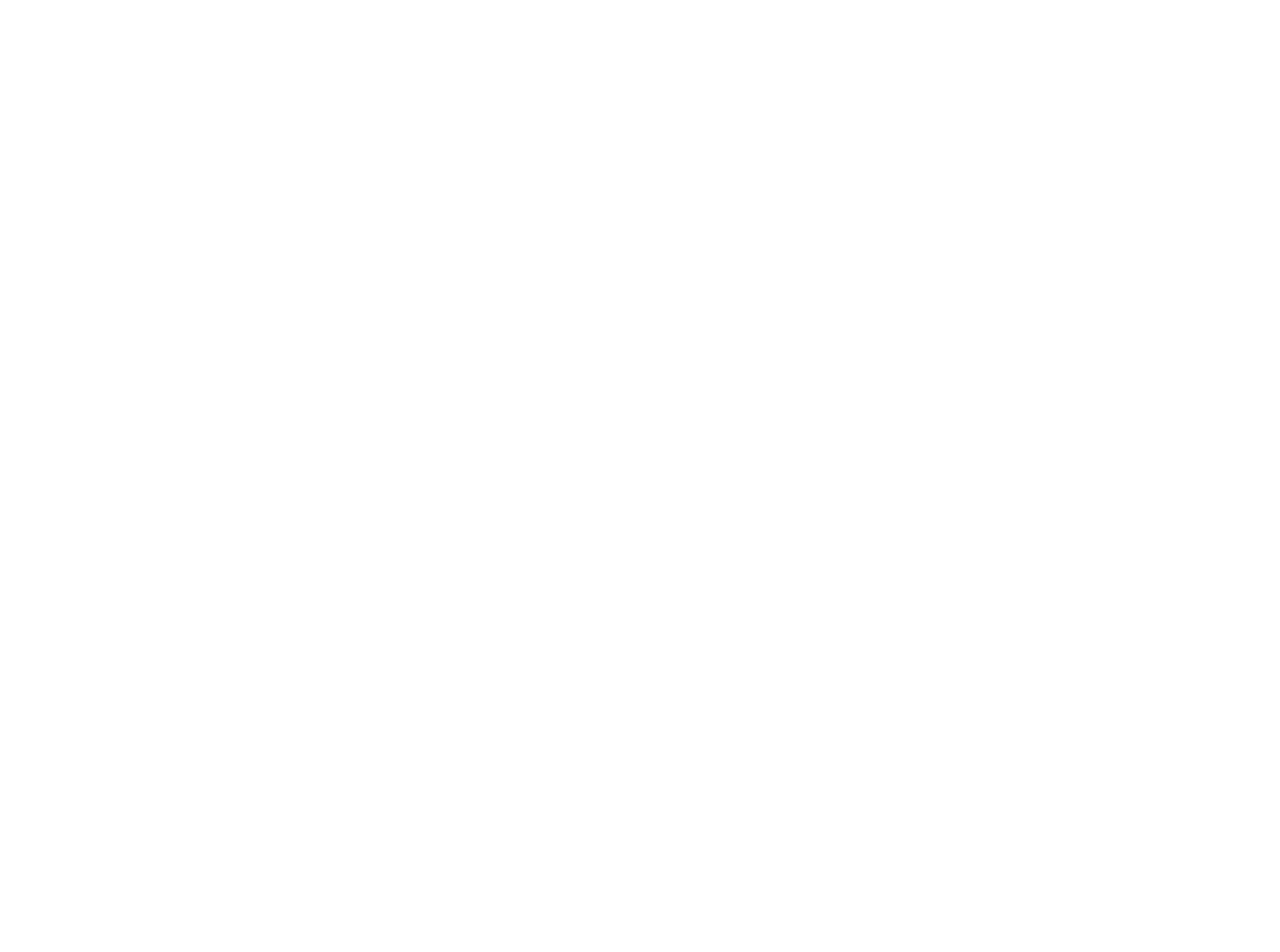
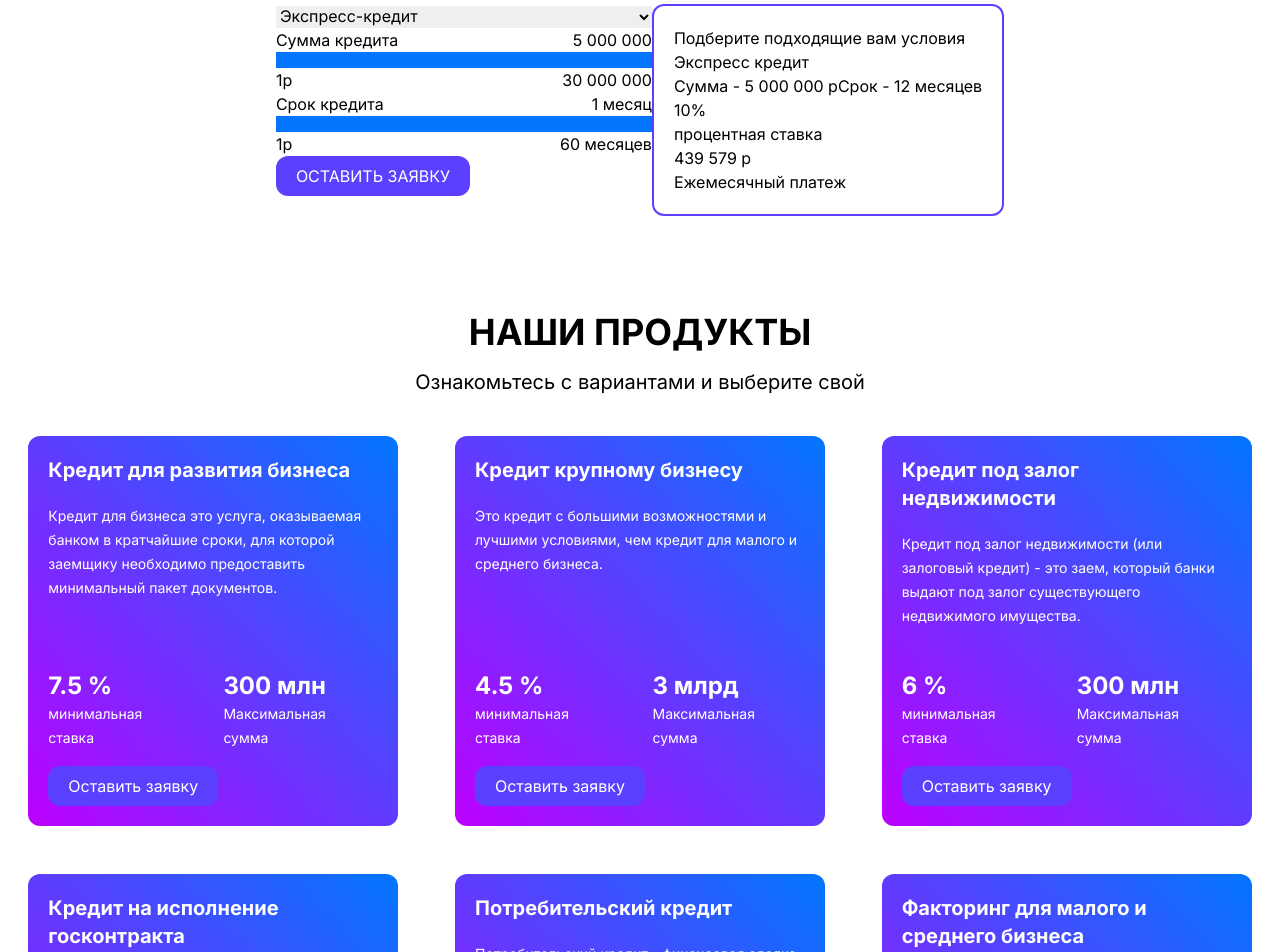
Before and after one commit to GRASS-120/white-broker, a React (Vite) app in the folder white-broker/: page /mainpage in a window 1280 px wide. Shown: the part 1340-2292 px from the top of the page. Before the commit the page ends 1274 px from the top, so only its background shows below. Built offline with nearby package versions, Linux system fonts and the light colour scheme.

Commit message:
nedo-main-page

```diff
--- a/white-broker/package.json
+++ b/white-broker/package.json
@@ -16,6 +16,7 @@
     "react-dom": "^18.2.0",
     "react-hook-form": "^7.43.9",
     "react-router-dom": "^6.10.0",
+    "react-select": "^5.7.3",
     "swiper": "^9.3.2"
   },
   "devDependencies": {
--- /dev/null
+++ b/white-broker/src/components/common/Calc/Calc.jsx
@@ -0,0 +1,89 @@
+import React from 'react';
+import { mainPageData } from '../../../context/mainPageData';
+import Button from '../../ui/Button';
+
+
+const Calc = () => {
+    return (
+        <div className='my-10'>
+            <div className='max-w-[1440px] m-auto'>
+                <div className='text-4xl font-bold text-center'>{mainPageData.calculator.title}</div>
+                <p className='text-xl text-center my-4'>{mainPageData.calculator.subtitle}</p>
+
+                <div className='flex flex-col md:flex-row justify-center mx-3'>
+                    <div className='max-w-[650px]'>
+                        <select>
+                            <option value="someOption">{mainPageData.calculator.creditPresets[0].name}</option>
+                            <option value="someOption">{mainPageData.calculator.creditPresets[1].name}</option>
+                            <option value="someOption">{mainPageData.calculator.creditPresets[2].name}</option>
+                            <option value="someOption">{mainPageData.calculator.creditPresets[3].name}</option>
+                            <option value="someOption">{mainPageData.calculator.creditPresets[4].name}</option>
+                            <option value="someOption">{mainPageData.calculator.creditPresets[5].name}</option>
+                            <option value="someOption">{mainPageData.calculator.creditPresets[6].name}</option>
+                            <option value="someOption">{mainPageData.calculator.creditPresets[7].name}</option>
+                            <option value="someOption">{mainPageData.calculator.creditPresets[8].name}</option>
+                            <option value="someOption">{mainPageData.calculator.creditPresets[9].name}</option>
+                            <option value="someOption">{mainPageData.calculator.creditPresets[10].name}</option>
+                            <option value="someOption">{mainPageData.calculator.creditPresets[11].name}</option>
+                            <option value="someOption">{mainPageData.calculator.creditPresets[12].name}</option>
+                            <option value="someOption">{mainPageData.calculator.creditPresets[13].name}</option>
+                        </select>
+                        <div>
+                            <div>
+                                <div className='flex justify-between'>
+                                    <p>Сумма кредита</p>
+                                    <p>5 000 000</p>
+                                </div>
+                                <div className='w-full h-4 bg-[#0276FF]'>
+
+                                </div>
+                                <div className='flex justify-between'>
+                                    <p>1р</p>
+                                    <p>30 000 000</p>
+                                </div>
+                            </div>
+
+                            <div>
+                                <div className='flex justify-between'>
+                                    <p>Срок кредита</p>
+                                    <p>1 месяц</p>
+                                </div>
+                                <div className='w-full h-4 bg-[#0276FF]'>
+
+                                </div>
+                                <div className='flex justify-between'>
+                                    <p>1р</p>
+                                    <p>60 месяцев</p>
+                                </div>
+                            </div>
+                            <Button children={'ОСТАВИТЬ ЗАЯВКУ'}></Button>
+                        </div>
+                    </div>
+
+
+                    <div className='rounded-xl border-2 border-solid border-[#5B41FF] p-5'>
+                        <p>Подберите подходящие вам условия</p>
+
+                        <div>Экспресс кредит</div>
+                        <div className='flex'>
+                            <p>Cумма - 5 000 000 р</p>
+                            <p>Срок - 12 месяцев</p>
+                        </div>
+                        <div>
+                            <div>
+                                <p>10%</p>
+                                <p>процентная ставка</p>
+                            </div>
+                            <div>
+                                <p>439 579 р</p>
+                                <p>Ежемесячный платеж</p>
+                            </div>
+                        </div>
+                    </div>
+                </div>
+            </div>
+        </div>
+    )
+}
+
+export default Calc
--- /dev/null
+++ b/white-broker/src/components/common/Product/Product.jsx
@@ -0,0 +1,24 @@
+import React from 'react';
+import { mainPageData } from '../../../context/mainPageData';
+import Button from '../../ui/Button';
+import ProductItem from './ProductItem';
+
+const Product = () => {
+    return (
+        <div className=' my-24'>
+            <div className=' text-4xl font-bold text-center'>{mainPageData.offers.title}</div>
+            <p className=' text-xl text-center my-4'>{mainPageData.offers.subtitle}</p>
+
+            <div className='max-w-[1440px] m-auto bg-white flex flex-wrap justify-around'>
+                <ProductItem text={mainPageData.offers.list[0]}/>
+                <ProductItem text={mainPageData.offers.list[1]}/>
+                <ProductItem text={mainPageData.offers.list[2]}/>
+                <ProductItem text={mainPageData.offers.list[3]}/>
+                <ProductItem text={mainPageData.offers.list[4]}/>
+                <ProductItem text={mainPageData.offers.list[5]}/>
+            </div>
+        </div>
+    )
+}
+
+export default Product
--- /dev/null
+++ b/white-broker/src/components/common/Product/ProductItem.jsx
@@ -0,0 +1,28 @@
+import React from 'react';
+import Button from '../../ui/Button';
+
+const ProductItem = ({text}) => {
+    return (
+        <div className=' mx-2 p-5 text-xs sm:text-base relative hover:shadow-[0_35px_60px_-15px_rgba(0,0,0,0.3)] my-6 transition-all max-w-[370px] sm:h-[370px] min-h-[390px] rounded-xl bg-gradient-to-tr from-[#BD00FF] to-[#0276FF] text-white'>
+            <div className=' font-bold text-base sm:text-xl'>{text.title}</div>
+            <div className=' text-[14px] my-5'>{text.text}</div>
+            <div className=''>
+                <div className='flex w-3/4 justify-between sm:items-center flex-col sm:flex-row absolute bottom-16'>
+                    <div>
+                        <div className='font-bold text-xl  sm:text-2xl'>{text.percent.percent}</div>
+                        <p className=' sm:text-[14px] max-w-[100px]'>минимальная ставка</p>
+                    </div>
+                    <div className='my-3'>
+                        <div className='font-bold  text-xl sm:text-2xl'>{text.percent.sum}</div>
+                        <p className=' sm:text-[14px] max-w-[100px]'>Максимальная сумма</p>
+                    </div>
+                </div>
+                <div className='absolute bottom-5'>
+                    <Button children={'Оставить заявку'}/>
+                </div>
+            </div>
+        </div>
+    )
+}
+
+export default ProductItem
--- /dev/null
+++ b/white-broker/src/components/common/Story/Story.jsx
@@ -0,0 +1,20 @@
+import React from 'react';
+import { mainPageData } from '../../../context/mainPageData';
+import Button from '../../ui/Button';
+
+const Story = () => {
+    return (
+        <div className='bg-[#5B41FF]'>
+            <div className='max-w-[1440px] m-auto flex flex-col sm:flex-row justify-center'>
+                <img className='max-w-[380px] md:max-w-[420px] lg:max-w-none' src="phone.png" alt="" />
+                <div className='my-10 mx-3'>
+                    <p className='text-xl md:text-3xl lg:text-5xl font-bold text-white text-left '>{mainPageData.creditHistory.title}</p>
+                    <Button children={mainPageData.creditHistory.buttonText}></Button>
+                </div>
+            </div>
+
+        </div>
+    )
+}
+
+export default Story
--- a/white-broker/src/components/ui/Title.jsx
+++ b/white-broker/src/components/ui/Title.jsx
@@ -1,5 +1,5 @@
 const Title = ({ children }) => {
-   return <p className=" mt-10 text-5xl font-bold">{children}</p>;
+   return <p className=" mt-10 text-2xl lg:text-5xl font-bold">{children}</p>;
 };
 
 export default Title;
--- a/white-broker/src/index.scss
+++ b/white-broker/src/index.scss
@@ -31,6 +31,7 @@ a {
 }
 
 .swiper-slide {
-   max-height: 800px;
+   min-height: 570px;
+   max-height: 700px;
    color: #fff;
 }
--- a/white-broker/src/pages/MainPage.jsx
+++ b/white-broker/src/pages/MainPage.jsx
@@ -6,6 +6,9 @@ import { mainPageData } from '../context/mainPageData';
 import { register } from 'swiper/element/bundle';
 import Skills from '../components/common/skills/Skills';
 import Button from '../components/ui/Button';
+import Product from '../components/common/Product/Product';
+import Calc from '../components/common/Calc/Calc';
+import Story from '../components/common/Story/Story';
 // register Swiper custom elements
 register();
 
@@ -20,8 +23,8 @@ const MainPage = () => {
                loop="true"
             >
                <swiper-slide class="swiper-slide">
-                  <div className="relative m-auto max-w-[1440px]">
-                     <div className="absolute  mt-5 max-w-[520px] lg:mt-32">
+                  <div className="relative m-auto max-w-[1440px] ">
+                     <div className="absolute mx-3 mt-5 max-w-[520px] lg:mt-32">
                         <Title>{mainPageData.banner.title}</Title>
                         <div className="my-5">
                            {mainPageData.banner.subtitles.map((item) => (
@@ -39,6 +42,7 @@ const MainPage = () => {
                      </div>
                   </div>
                   <img src="bomj.jpeg" alt="" />
+
                </swiper-slide>
 
                <swiper-slide class="swiper-slide">
@@ -68,7 +72,11 @@ const MainPage = () => {
             {/* в данном случае index как key можно использовать */}
          </div>
 
+
          <Skills />
+         <Calc />
+         <Product />
+         <Story />
       </div>
    );
 };
```
Also changed, not shown: white-broker/public/phone.png (added), 1 other file (tests, documents, lock files or other folders).
